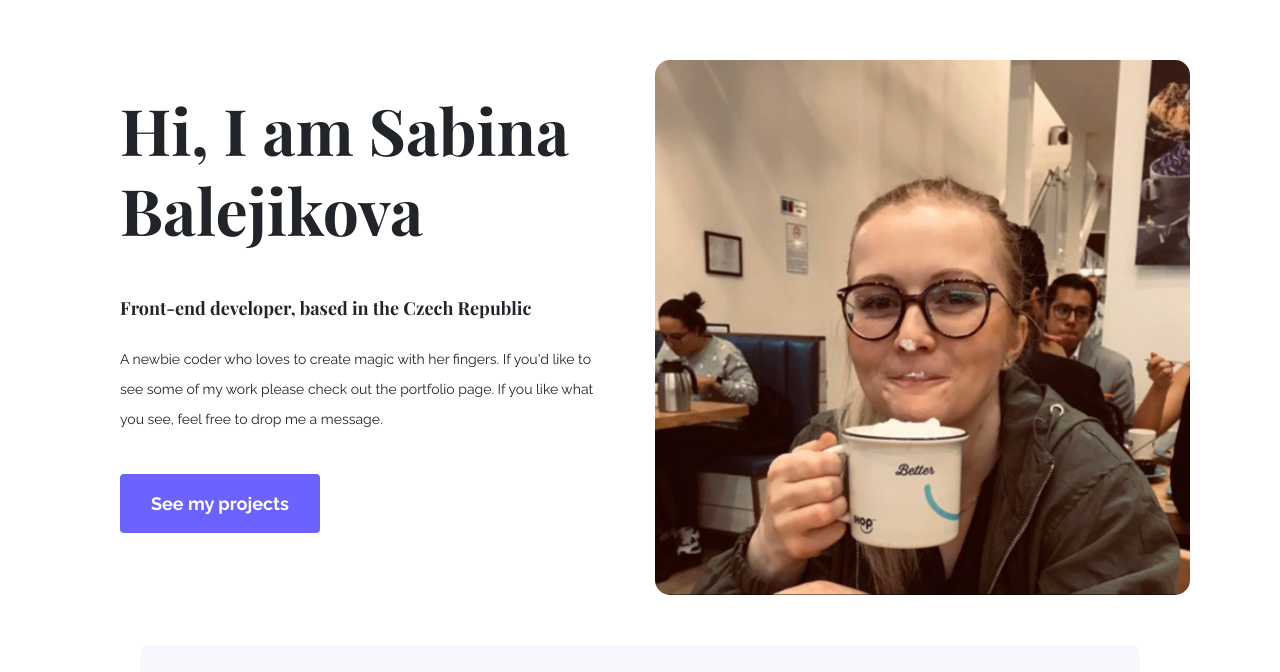
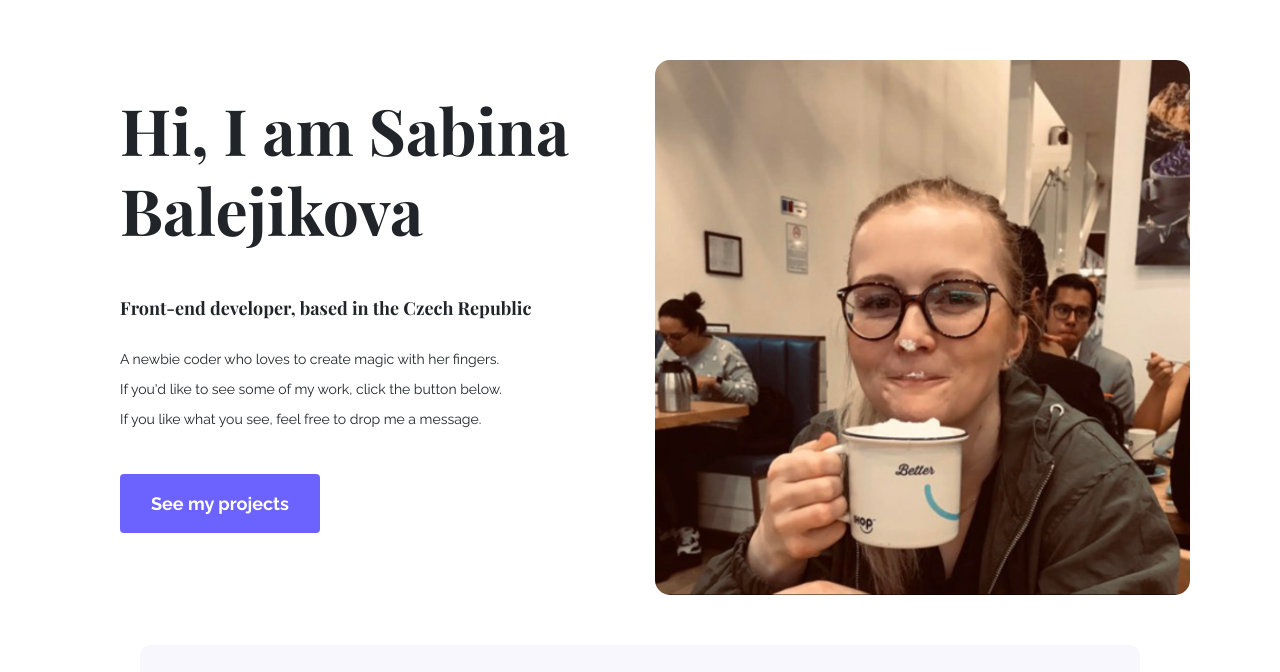
Before and after one commit to sabinabale/portfolio-project-SB, a plain HTML site: page about.html in a window 1280 px wide. Shown: the part 82-754 px from the top of the page. Drawn offline with nearby package versions, Linux system fonts and the light colour scheme; a web font is replaced by a local one.

Commit message:
description update

```diff
--- a/about.html
+++ b/about.html
@@ -70,9 +70,8 @@
               Front-end developer, based in the Czech Republic
             </h2>
             <p class="mt-4">
-              A newbie coder who loves to create magic with her fingers. If
-              you'd like to see some of my work please check out the portfolio
-              page. If you like what you see, feel free to drop me a message.
+              A newbie coder who loves to create magic with her fingers.<br /> If
+              you'd like to see some of my work, click the button below. <br /> If you like what you see, feel free to drop me a message.
             </p>
 
             <a href="/work.html" class="btn btn-branding mt-4">See my projects</a>
```
